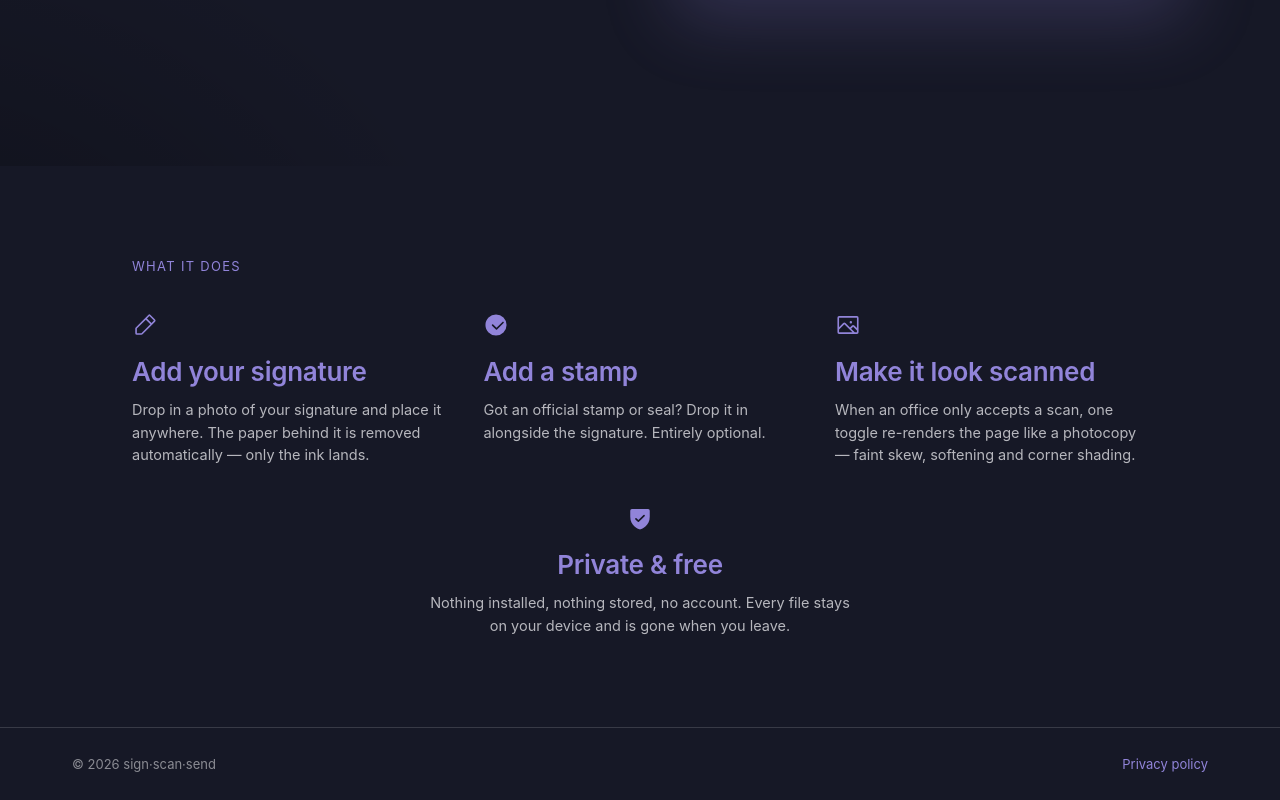
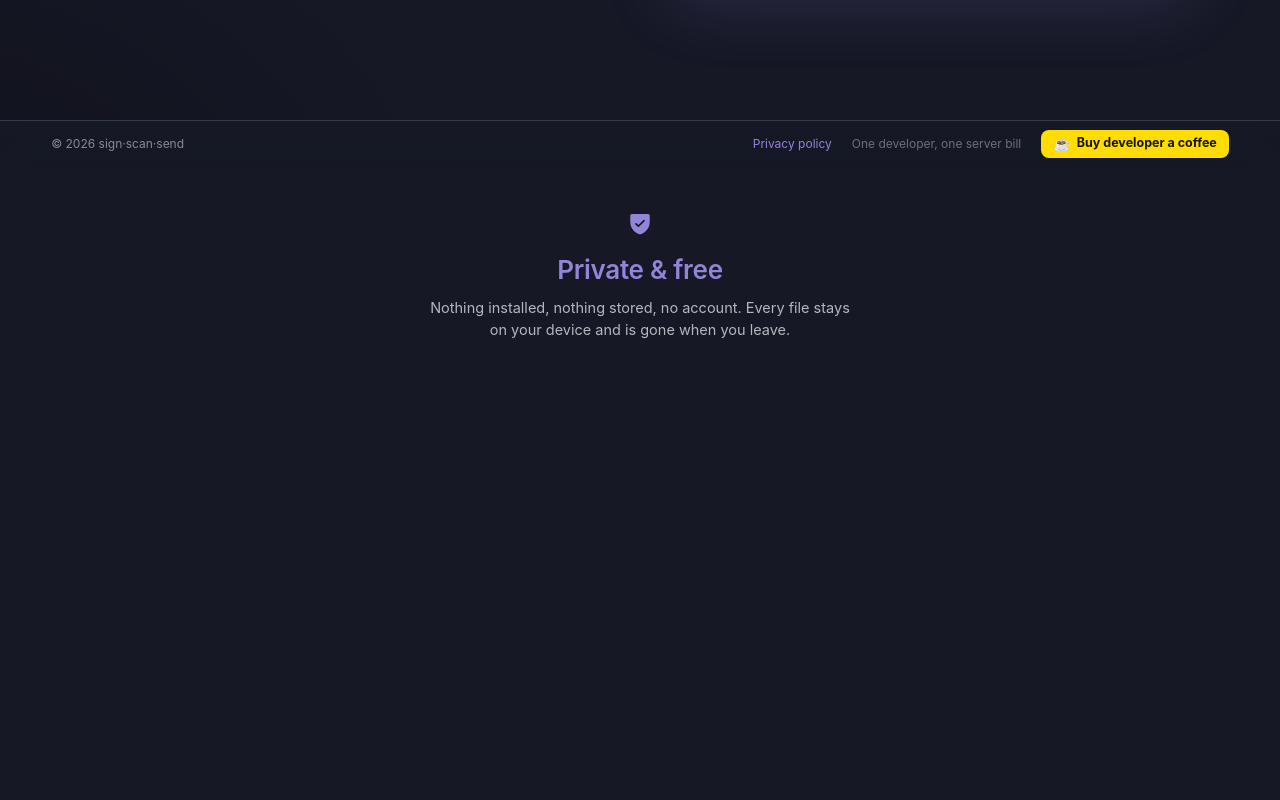
Before and after one commit to bajicdusko/scan-sign, a plain HTML site: page scan_sign/webpicker/landing.html in a window 1280 px wide. Shown: the part 634-1434 px from the top of the page. After the commit the page ends 1111 px from the top, so only its background shows below. Drawn offline with Linux system fonts and the light colour scheme; no server answers.

Commit message:
Put the coffee ask in a pinned footer bar and drop the feature cards (#4)
The landing page carried three "what it does" cards that repeated what the
hero already promises, and a footer you had to scroll to reach. Both go.

What's left is one 46px bar pinned to the bottom of the viewport, holding the
copyright, the privacy link, a one-line reason the tool is free, and Buy Me a
Coffee's own button.

Their widget writes itself in with document.write, so it has to be a real tag
in the markup rather than something injected later. That makes the env-var
kill switch a server-side job: _landing() now strips the whole block when
SCAN_SIGN_SUPPORT_URL is empty, so a cleared ask also means no request to
their CDN. It also derives the button's slug from that URL instead of
hardcoding mine — point the variable at a non-BMC page and the widget is
replaced by a plain link to it, so a tip can't land in an account the operator
didn't choose.

The widget is scaled with zoom rather than transform: transform leaves the
original 60px footprint behind and would have forced the bar taller.

```diff
--- a/scan_sign/webpicker/landing.html
+++ b/scan_sign/webpicker/landing.html
@@ -23,11 +23,13 @@
 
   --font-heading: "Inter", system-ui, -apple-system, "Segoe UI", sans-serif;
   --font-body: "Inter", system-ui, -apple-system, "Segoe UI", sans-serif;
+
+  --footer-h: 46px;
 }
 *, *::before, *::after { box-sizing: border-box; }
 [hidden] { display: none !important; }
-body { margin:0; background:var(--color-bg); color:var(--color-text);
-       font:400 15px/1.55 var(--font-body); }
+body { margin:0; padding-bottom:var(--footer-h); background:var(--color-bg);
+       color:var(--color-text); font:400 15px/1.55 var(--font-body); }
 a { color:var(--color-accent); text-decoration:none; }
 a:hover { color:var(--color-accent-300); }
 svg { display:block; }
@@ -36,7 +38,7 @@ svg { display:block; }
 :focus-visible { outline:2px solid var(--color-accent); outline-offset:3px; }
 
 /* ── hero ────────────────────────────────────────────────────────────────── */
-.hero { min-height:100vh; display:flex; flex-direction:column;
+.hero { min-height:calc(100vh - var(--footer-h)); display:flex; flex-direction:column;
         background:radial-gradient(1200px 720px at 82% -160px,
                      color-mix(in srgb, var(--color-accent-900) 75%, transparent), transparent 60%),
                    radial-gradient(1100px 800px at -10% 120%,
@@ -102,30 +104,51 @@ svg { display:block; }
 .no-catch + div { margin-top:6px; font-size:13px; line-height:1.5;
                   color:color-mix(in srgb, var(--color-text) 62%, transparent); }
 
-/* ── what it does ────────────────────────────────────────────────────────── */
+/* ── private & free ──────────────────────────────────────────────────────── */
 .does { max-width:1160px; margin:0 auto; padding:clamp(48px,7vw,96px) clamp(24px,6vw,72px); }
-.does .kicker { color:var(--color-accent); margin-bottom:clamp(24px,3vw,36px); }
-.cards { display:grid; grid-template-columns:repeat(auto-fit, minmax(240px, 1fr));
-         gap:clamp(28px,3vw,44px); }
-.cards h3, .closer h3 { font-family:var(--font-heading); font-weight:600;
-                        font-size:clamp(21px,2.6vw,26px); letter-spacing:-.01em;
-                        margin:14px 0 7px; color:var(--color-accent); }
-.cards p, .closer p { font-size:14.5px; line-height:1.55; margin:0;
-                      color:color-mix(in srgb, var(--color-text) 76%, transparent); }
-.closer { max-width:560px; margin:clamp(28px,3vw,44px) auto 0; text-align:center;
+.closer h3 { font-family:var(--font-heading); font-weight:600;
+             font-size:clamp(21px,2.6vw,26px); letter-spacing:-.01em;
+             margin:14px 0 7px; color:var(--color-accent); }
+.closer p { font-size:14.5px; line-height:1.55; margin:0;
+            color:color-mix(in srgb, var(--color-text) 76%, transparent); }
+.closer { max-width:560px; margin:0 auto; text-align:center;
           display:flex; flex-direction:column; align-items:center; scroll-margin-top:32px; }
 .closer p { max-width:46ch; }
 
-/* ── footer ──────────────────────────────────────────────────────────────── */
-footer { padding:clamp(18px,3vw,26px) clamp(24px,6vw,72px); display:flex; align-items:center;
-         gap:16px 22px; flex-wrap:wrap; font-size:13px;
+/* ── footer ──────────────────────────────────────────────────────────────────
+   One thin bar pinned to the bottom of the viewport, carrying the coffee ask.
+   It stays a rule under the page rather than something you scroll to, so the
+   body reserves its height. */
+footer { position:fixed; inset:auto 0 0 0; z-index:10; height:var(--footer-h);
+         padding:0 clamp(16px,4vw,72px); display:flex; align-items:center;
+         gap:18px; font-size:12px; line-height:1;
          color:color-mix(in srgb, var(--color-text) 55%, transparent);
+         background:color-mix(in srgb, var(--color-bg) 88%, transparent);
+         backdrop-filter:blur(12px); -webkit-backdrop-filter:blur(12px);
          border-top:1px solid var(--color-divider); }
-footer .links { margin-left:auto; display:flex; align-items:center; gap:18px; flex-wrap:wrap; }
-.bmc { display:inline-flex; align-items:center; gap:7px; padding:7px 13px; font-weight:700;
-       font-size:13px; background:#ffdd00; border-radius:8px; color:#141414; }
+footer .links { margin-left:auto; display:flex; align-items:center; gap:clamp(12px,2vw,20px); }
+/* The one line of reasoning that has to sit next to a money ask. */
+.support-note { color:color-mix(in srgb, var(--color-text) 42%, transparent); }
+.support-cta { display:flex; align-items:center; }
+/* Their widget arrives at a fixed 24px Comic. `zoom` rather than `transform` so the
+   button's footprint shrinks too and the bar stays this thin. */
+.support-cta .bmc-btn-container { zoom:.62; }
+
+/* Plain link, for when the widget is switched off or their CDN cannot be reached. */
+.bmc { display:inline-flex; align-items:center; gap:6px; padding:7px 12px; font-weight:700;
+       font-size:12.5px; background:#ffdd00; border-radius:8px; color:#141414; }
 .bmc:hover { background:#ffe74d; color:#141414; }
-.bmc .cup { font-size:15px; }
+.bmc .cup { font-size:14px; }
+footer.has-widget .bmc { display:none; }
+
+/* Below this the bar keeps only what it needs: the ask and the policy. */
+@media (max-width: 700px) {
+  footer .copyright, .support-note { display:none; }
+}
+/* On the narrowest phones the ask gives up a little more so the policy still fits. */
+@media (max-width: 360px) {
+  .support-cta .bmc-btn-container { zoom:.52; }
+}
 </style>
 </head>
 <body>
@@ -170,33 +193,8 @@ footer .links { margin-left:auto; display:flex; align-items:center; gap:18px; fl
   </main>
 </div>
 
-<!-- ── what it does ────────────────────────────────────────────────────────── -->
+<!-- ── privacy ─────────────────────────────────────────────────────────────── -->
 <section class="does">
-  <span class="kicker" data-i18n="doesKicker">What it does</span>
-  <div class="cards">
-
-    <div>
-      <svg width="26" height="26" viewBox="0 0 256 256" fill="var(--color-accent)"><path d="M227.31,73.37,182.63,28.69a16,16,0,0,0-22.63,0L36.69,152A15.86,15.86,0,0,0,32,163.31V208a16,16,0,0,0,16,16H92.69A15.86,15.86,0,0,0,104,219.31L227.31,96a16,16,0,0,0,0-22.63ZM92.69,208H48V163.31l88-88L180.69,120ZM192,108.69,147.31,64l24-24L216,84.69Z"></path></svg>
-      <h3 data-i18n="signTitle">Add your signature</h3>
-      <p data-i18n="signCopy">Drop in a photo of your signature and place it anywhere. The paper behind it is removed
-         automatically — only the ink lands.</p>
-    </div>
-
-    <div>
-      <svg width="26" height="26" viewBox="0 0 256 256" fill="var(--color-accent)"><path d="M232,128a104,104,0,1,1-104-104A104.11,104.11,0,0,1,232,128Zm-40.35-30.34-58.34,58.35L100.34,123a8,8,0,0,0-11.32,11.31l38.35,38.35a8,8,0,0,0,11.31,0l64-64a8,8,0,0,0-11.32-11.32Z"></path></svg>
-      <h3 data-i18n="stampTitle">Add a stamp</h3>
-      <p data-i18n="stampCopy">Got an official stamp or seal? Drop it in alongside the signature. Entirely optional.</p>
-    </div>
-
-    <div>
-      <svg width="26" height="26" viewBox="0 0 256 256" fill="var(--color-accent)"><path d="M216,40H40A16,16,0,0,0,24,56V200a16,16,0,0,0,16,16H216a16,16,0,0,0,16-16V56A16,16,0,0,0,216,40Zm0,16V158.75l-26.07-26.06a16,16,0,0,0-22.63,0l-20,20-44-44a16,16,0,0,0-22.62,0L40,149.37V56ZM40,172l52-52,80,80H40Zm176,28H194.63l-36-36,20-20L216,181.38V200ZM144,100a12,12,0,1,1,12,12A12,12,0,0,1,144,100Z"></path></svg>
-      <h3 data-i18n="scanTitle">Make it look scanned</h3>
-      <p data-i18n="scanCopy">When an office only accepts a scan, one toggle re-renders the page like a photocopy —
-         faint skew, softening and corner shading.</p>
-    </div>
-
-  </div>
-
   <!-- The footer's "Privacy policy" points here: this is the whole policy. -->
   <div class="closer" id="privacy">
     <svg width="26" height="26" viewBox="0 0 256 256" fill="var(--color-accent)"><path d="M208,40H48A16,16,0,0,0,32,56v58.78c0,89.61,75.82,119.34,91,124.39a15.53,15.53,0,0,0,10,0c15.2-5.05,91-34.78,91-124.39V56A16,16,0,0,0,208,40Zm-34.35,69.65-56,56a8,8,0,0,1-11.31,0l-24-24a8,8,0,0,1,11.31-11.31L112,148.69l50.34-50.34a8,8,0,0,1,11.31,11.31Z"></path></svg>
@@ -206,13 +204,21 @@ footer .links { margin-left:auto; display:flex; align-items:center; gap:18px; fl
   </div>
 </section>
 
-<footer>
-  <span data-i18n="copyright">© 2026 sign·scan·send</span>
+<!-- The server drops everything between the support markers when SCAN_SIGN_SUPPORT_URL
+     is empty, so a cleared ask also means no request to Buy Me a Coffee. -->
+<footer class="__BMC_STATE__">
+  <span class="copyright" data-i18n="copyright">© 2026 sign·scan·send</span>
   <span class="links">
     <a href="#privacy" data-i18n="privacyLink">Privacy policy</a>
-    <a href="__SUPPORT_URL__" id="coffee-link" target="_blank" rel="noopener" class="bmc">
-      <span class="cup">☕</span><span data-i18n="coffee">Buy me a coffee</span>
-    </a>
+    <!--support-->
+    <span class="support-note" data-i18n="supportNote">One developer, one server bill</span>
+    <span class="support-cta">
+      <a href="__SUPPORT_URL__" target="_blank" rel="noopener" class="bmc">
+        <span class="cup">☕</span><span data-i18n="coffee">Buy developer a coffee</span>
+      </a>
+      <!--bmc--><script type="text/javascript" src="https://cdnjs.buymeacoffee.com/1.0.0/button.prod.min.js" data-name="bmc-button" data-slug="__BMC_SLUG__" data-color="#FFDD00" data-emoji=""  data-font="Comic" data-text="Buy developer a coffee" data-outline-color="#000000" data-font-color="#000000" data-coffee-color="#ffffff" ></script><!--/bmc-->
+    </span>
+    <!--/support-->
   </span>
 </footer>
 
@@ -243,15 +249,6 @@ const STRINGS = {
     cta: 'Sign a document — free',
     noCatch: 'It’s actually free — no catch.',
     noCatchSub: 'No account · no trial · no watermark · nothing stored.',
-    doesKicker: 'What it does',
-    signTitle: 'Add your signature',
-    signCopy: 'Drop in a photo of your signature and place it anywhere. The paper behind it is ' +
-              'removed automatically — only the ink lands.',
-    stampTitle: 'Add a stamp',
-    stampCopy: 'Got an official stamp or seal? Drop it in alongside the signature. Entirely optional.',
-    scanTitle: 'Make it look scanned',
-    scanCopy: 'When an office only accepts a scan, one toggle re-renders the page like a photocopy ' +
-              '— faint skew, softening and corner shading.',
     privacyTitle: 'Private & free',
     privacyCopy: 'Nothing installed, nothing stored, no account. Every file stays on your device ' +
                  'and is gone when you leave.',
@@ -259,7 +256,8 @@ const STRINGS = {
                        'memory for one session and are dropped the moment it ends or goes idle.',
     copyright: '© 2026 sign·scan·send',
     privacyLink: 'Privacy policy',
-    coffee: 'Buy me a coffee',
+    supportNote: 'One developer, one server bill',
+    coffee: 'Buy developer a coffee',
   },
 
   bs: {
@@ -277,15 +275,6 @@ const STRINGS = {
     cta: 'Potpišite dokument — besplatno',
     noCatch: 'Zaista je besplatno — nema kvake.',
     noCatchSub: 'Bez naloga · bez probnog perioda · bez vodenog žiga · ništa se ne pohranjuje.',
-    doesKicker: 'Šta radi',
-    signTitle: 'Dodajte svoj potpis',
-    signCopy: 'Ubacite fotografiju svog potpisa i postavite je gdje želite. Papir iza nje se ' +
-              'uklanja automatski — ostaje samo mastilo.',
-    stampTitle: 'Dodajte pečat',
-    stampCopy: 'Imate zvanični pečat ili žig? Ubacite ga uz potpis. Potpuno opcionalno.',
-    scanTitle: 'Neka izgleda skenirano',
-    scanCopy: 'Kada ustanova prihvata samo skeniran dokument, jedan prekidač ponovo iscrtava ' +
-              'stranicu kao fotokopiju — blagi nagib, omekšavanje i sjenčenje uglova.',
     privacyTitle: 'Privatno i besplatno',
     privacyCopy: 'Ništa se ne instalira, ništa ne pohranjuje, bez naloga. Svaki fajl ostaje na ' +
                  'vašem uređaju i nestaje kada odete.',
@@ -294,7 +283,8 @@ const STRINGS = {
                        'postane neaktivna.',
     copyright: '© 2026 sign·scan·send',
     privacyLink: 'Politika privatnosti',
-    coffee: 'Časti me kafom',
+    supportNote: 'Jedan programer, jedan račun za server',
+    coffee: 'Časti programera kafom',
   },
 
   sr: {
@@ -312,15 +302,6 @@ const STRINGS = {
     cta: 'Потпишите документ — бесплатно',
     noCatch: 'Заиста је бесплатно — нема кваке.',
     noCatchSub: 'Без налога · без пробног периода · без воденог жига · ништа се не чува.',
-    doesKicker: 'Шта ради',
-    signTitle: 'Додајте свој потпис',
-    signCopy: 'Убаците фотографију свог потписа и поставите је где желите. Папир иза ње се ' +
-              'уклања аутоматски — остаје само мастило.',
-    stampTitle: 'Додајте печат',
-    stampCopy: 'Имате званични печат или жиг? Убаците га уз потпис. Потпуно опционо.',
-    scanTitle: 'Нека изгледа скенирано',
-    scanCopy: 'Када установа прихвата само скениран документ, један прекидач поново исцртава ' +
-              'страницу као фотокопију — благи нагиб, омекшавање и сенчење углова.',
     privacyTitle: 'Приватно и бесплатно',
     privacyCopy: 'Ништа се не инсталира, ништа не чува, без налога. Сваки фајл остаје на вашем ' +
                  'уређају и нестаје када одете.',
@@ -329,7 +310,8 @@ const STRINGS = {
                        'постане неактивна.',
     copyright: '© 2026 sign·scan·send',
     privacyLink: 'Политика приватности',
-    coffee: 'Части ме кафом',
+    supportNote: 'Један програмер, један рачун за сервер',
+    coffee: 'Части програмера кафом',
   },
 };
 
@@ -367,6 +349,11 @@ function apply() {
   document.getElementById('privacy-copy').textContent =
     hosted ? dict.privacyCopyHosted : dict.privacyCopy;
 
+  // Buy Me a Coffee's button takes its label from a data- attribute the page can't vary
+  // by language, so the label is set here once their widget has written itself in.
+  const bmcLabel = document.querySelector('.bmc-btn-text');
+  if (bmcLabel) bmcLabel.textContent = dict.coffee;
+
   for (const button of document.querySelectorAll('#lang button')) {
     button.setAttribute('aria-pressed', String(button.dataset.lang === lang));
   }
@@ -393,11 +380,12 @@ apply();
 
 document.getElementById('host').textContent = location.hostname || '';
 
-// The server rewrites __SUPPORT_URL__ when it serves this page; an empty one means
-// SCAN_SIGN_SUPPORT_URL was cleared, so the ask disappears with it.
-const coffee = document.getElementById('coffee-link');
-const href = coffee.getAttribute('href');
-if (!href || href.startsWith('__SUPPORT')) coffee.hidden = true;
+// Buy Me a Coffee's own button writes itself in while the page parses. If their CDN is
+// blocked or slow it never appears, so fall back to the plain link once loading is done.
+addEventListener('load', () => {
+  const bar = document.querySelector('footer');
+  if (!bar.querySelector('.bmc-btn')) bar.classList.remove('has-widget');
+});
 
 // Hosted, the files do reach the server's memory for the length of a session — say so here
 // rather than letting the local-only claim stand for everyone.
```
Also changed, not shown: 2 other files.
